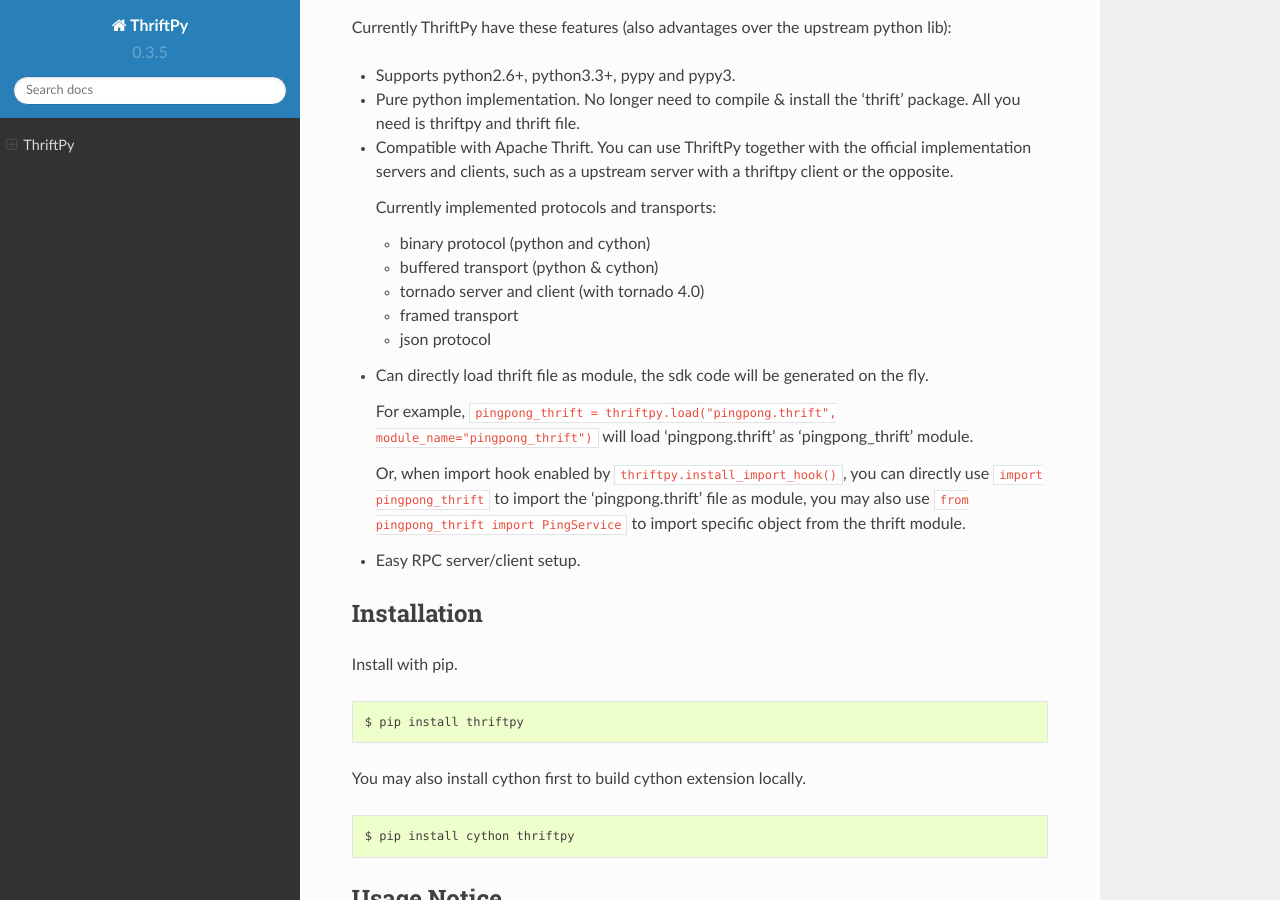
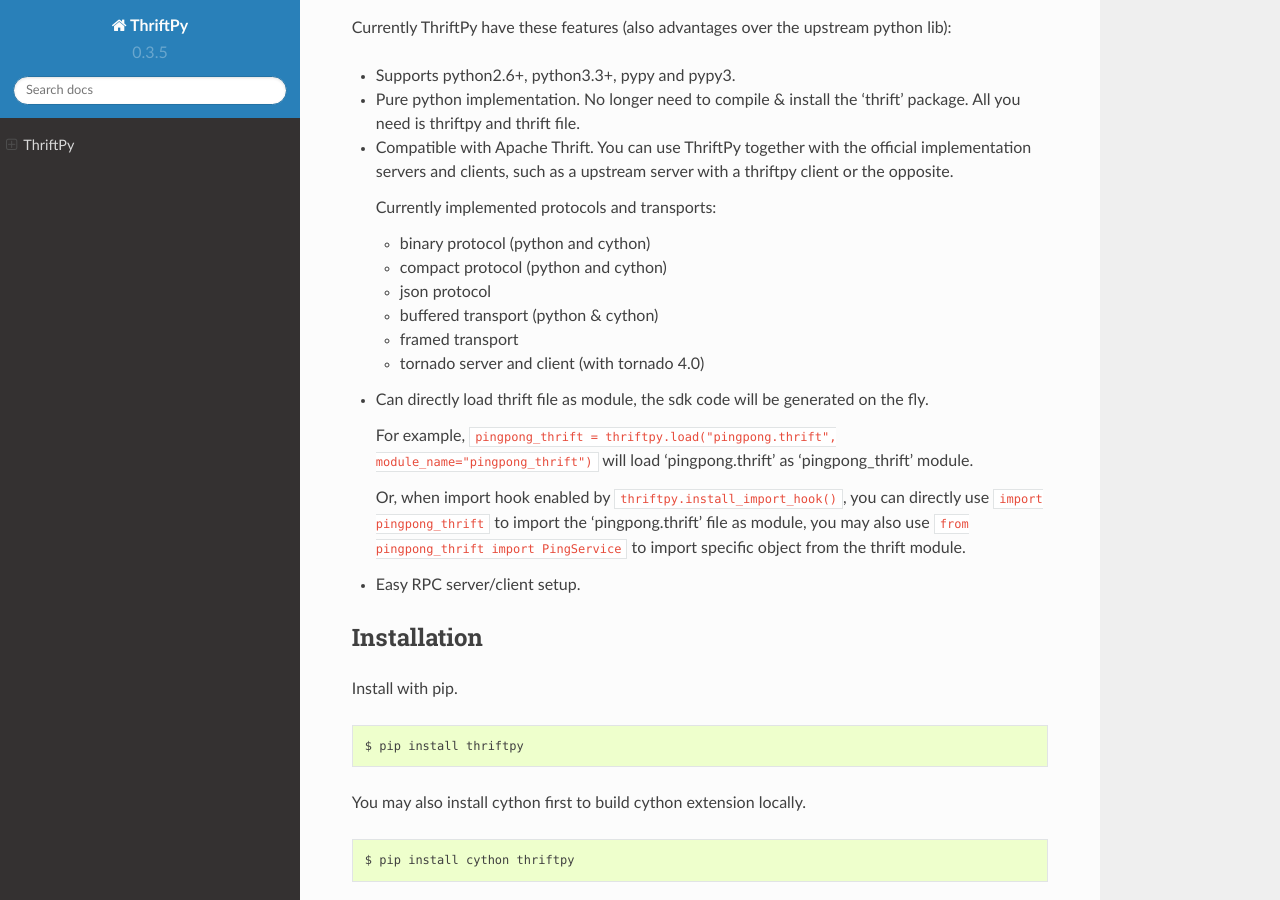
Before and after one commit to Thriftpy/thriftpy, a Sphinx documentation site: the page built from docs/index.rst, in a window 1280 px wide and 900 px high, scrolled down 1359 px. Built offline with Sphinx 7.4.7 and the Read the Docs theme 2.0.0, drawn with Linux system fonts in a browser that asks for light colours.

Commit message:
add compact protocol support notice in doc

```diff
--- a/docs/index.rst
+++ b/docs/index.rst
@@ -85,14 +85,15 @@
 
   * binary protocol (python and cython)
 
+  * compact protocol (python and cython)
+
+  * json protocol
+
   * buffered transport (python & cython)
-
-  * tornado server and client (with tornado 4.0)
 
   * framed transport
 
-  * json protocol
-
+  * tornado server and client (with tornado 4.0)
 - Can directly load thrift file as module, the sdk code will be generated on
   the fly.
 
```
Also changed, not shown: README.rst (+6 -3 lines).
